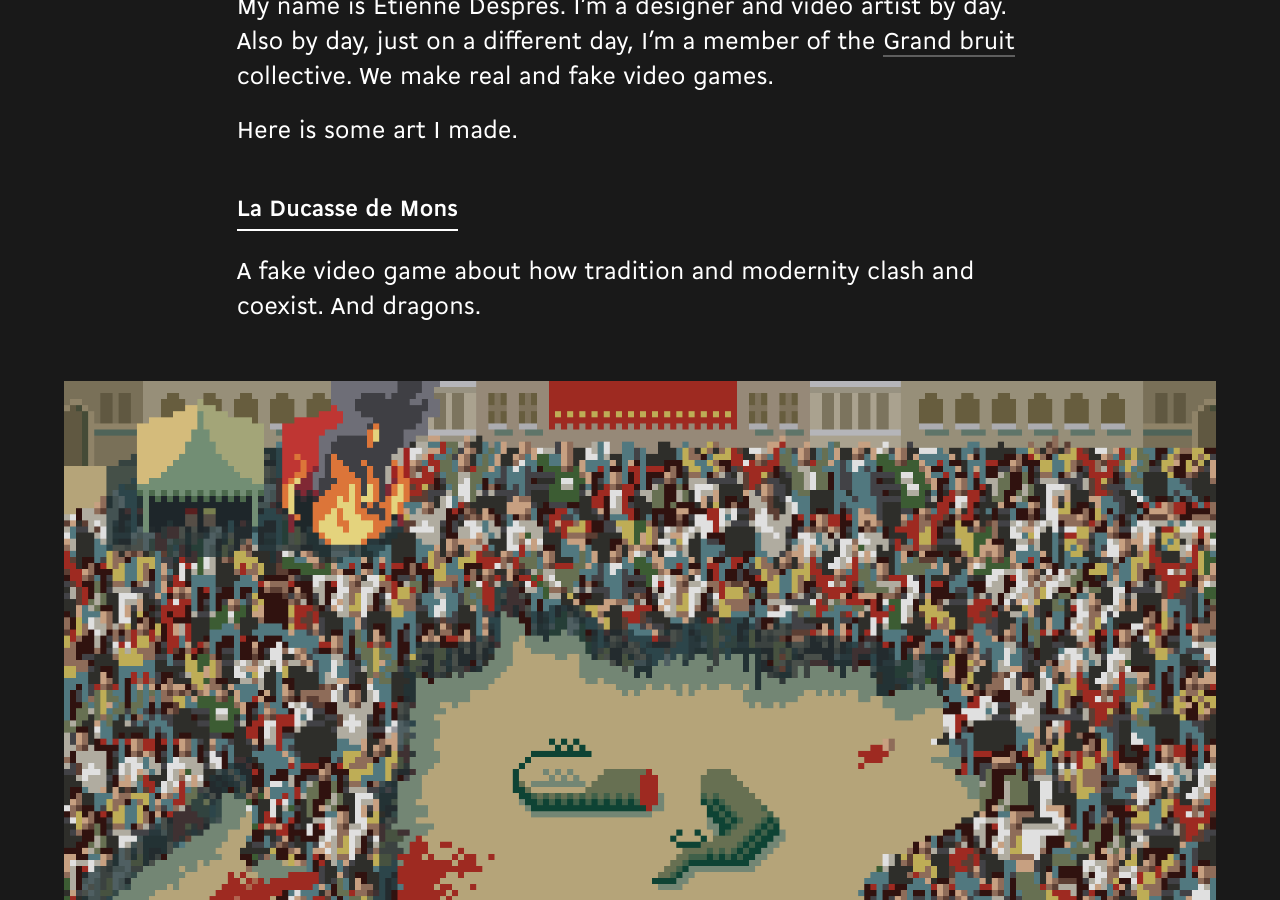
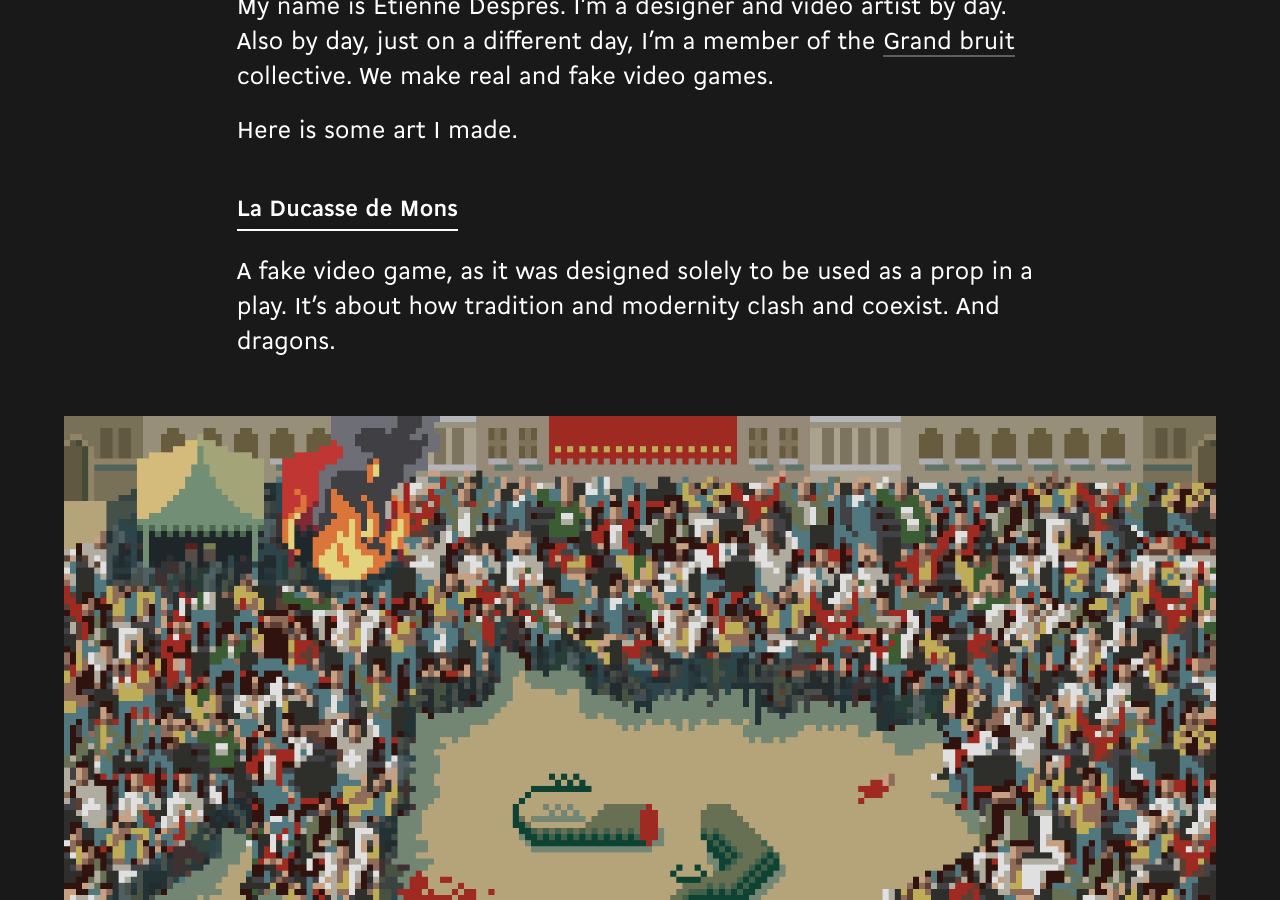
Before and after one commit to etienne/etienne, a Jekyll site: the page built from procjam/index.html, in a window 1280 px wide and 900 px high, scrolled down 342 px. Built offline with Jekyll 4.4.1, drawn with Linux system fonts in a browser that asks for light colours; some of the changed text lies outside the part shown.

Commit message:
Changements mineurs au texte.

```diff
--- a/procjam/index.html
+++ b/procjam/index.html
@@ -18,7 +18,7 @@ slug: procjam
     <p>My name is Étienne Després. I’m a designer and video artist by day. Also by day, just on a different day, I’m a member of the <a href="http://grandbruit.ca">Grand bruit</a> collective. We make real and fake video games.</p>
     <p>Here is some art I made.</p>
     <h2>La Ducasse de Mons</h2>
-    <p>A fake video game about how tradition and modernity clash and coexist. And dragons.</p>
+    <p>A fake video game, as it was designed solely to be used as a prop in a play. It’s about how tradition and modernity clash and coexist. And dragons.</p>
   </div>
 </section>
 
```
Also changed, not shown: other parts of procjam/index.html (+1 -1 lines).
